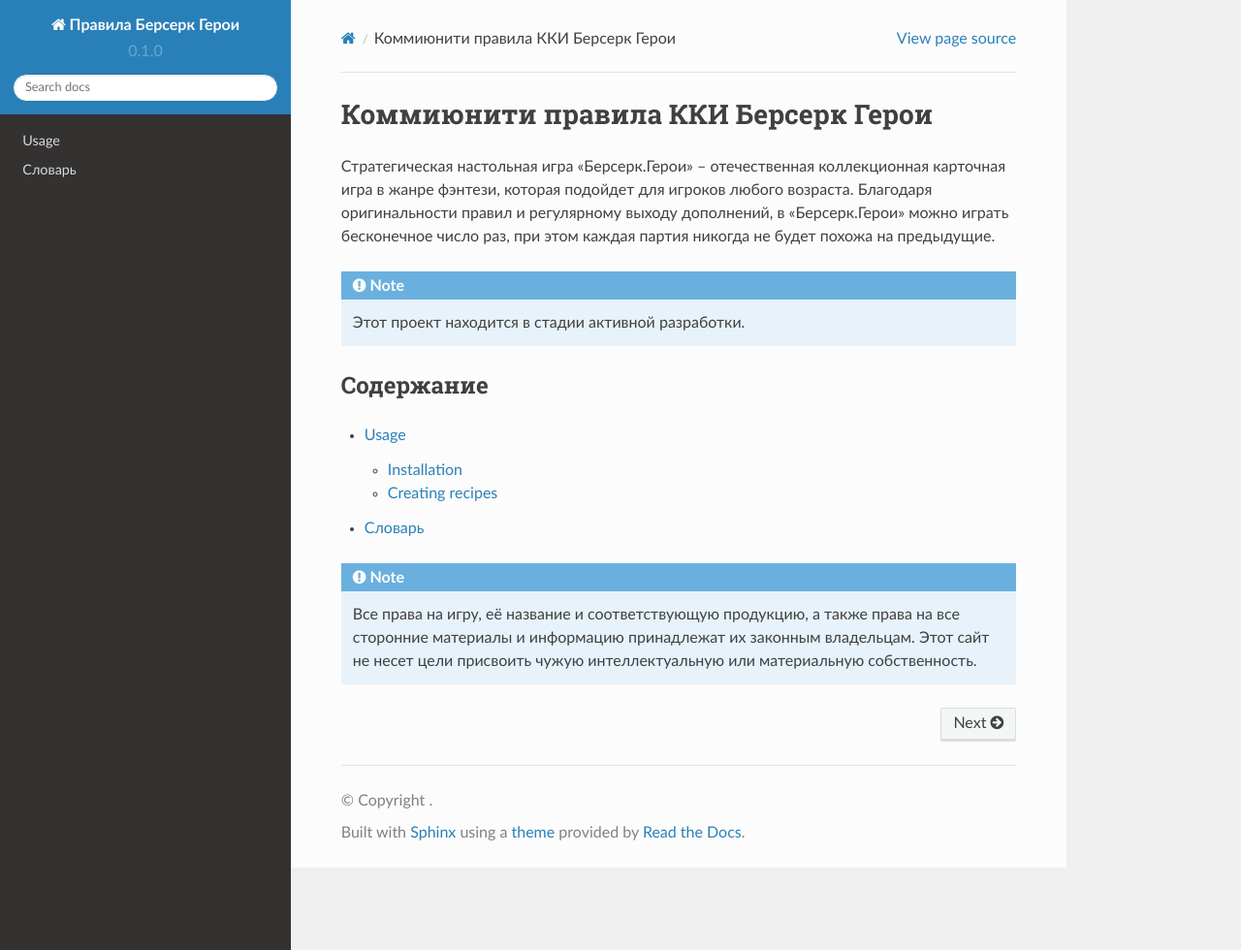
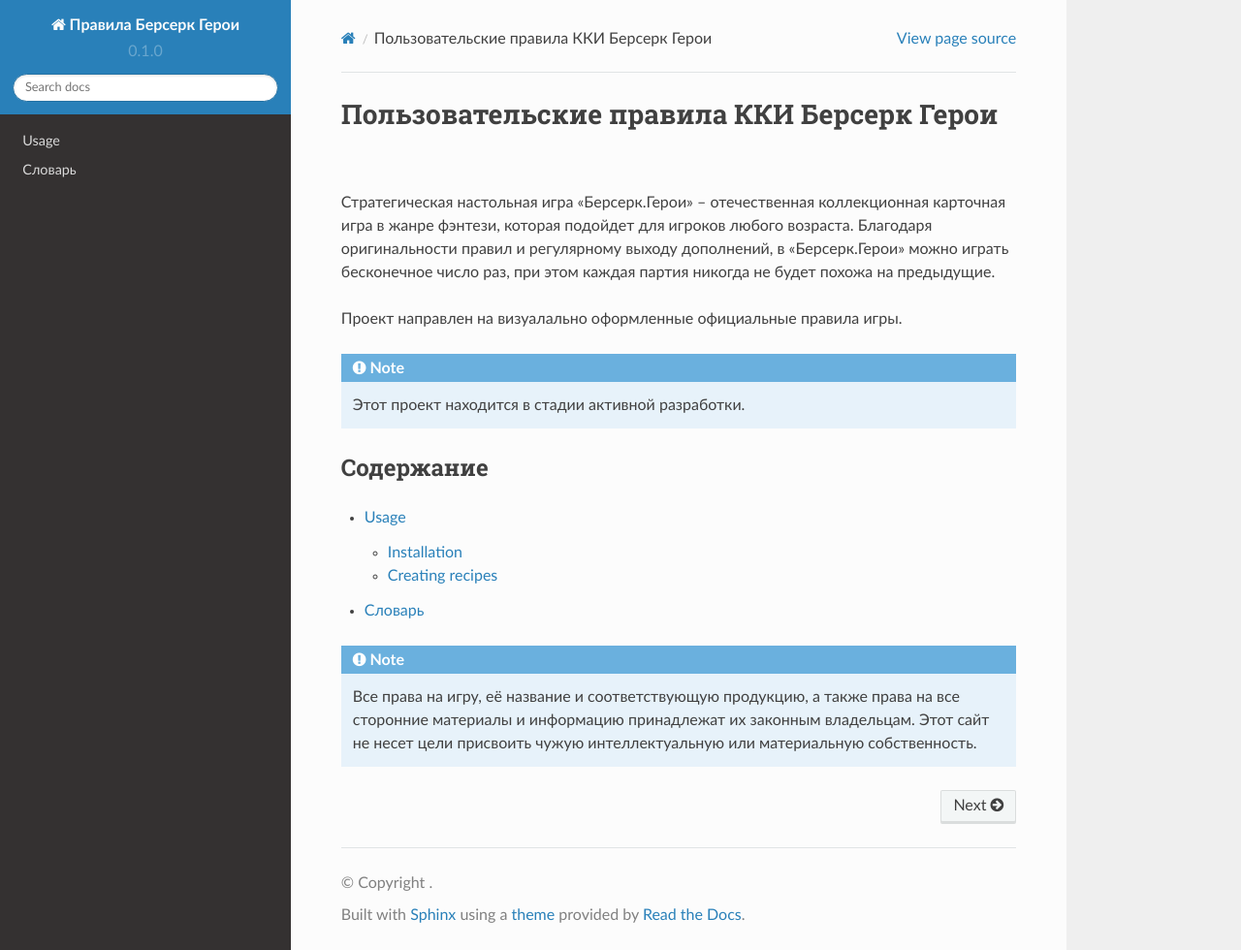
Before and after one commit to EasyFor314/berserk_heroes_rules, a Sphinx documentation site: the page built from docs/source/index.rst, in a window 1280 px wide and 980 px high. Shown: the whole window at 97% size. Built offline with Sphinx 7.4.7 and the Read the Docs theme 2.0.0, drawn with Linux system fonts in a browser that asks for light colours.

Commit message:
Update index.rst

```diff
--- a/docs/source/index.rst
+++ b/docs/source/index.rst
@@ -1,9 +1,9 @@
-Коммиюнити правила ККИ Берсерк Герои
+Пользовательские правила ККИ Берсерк Герои
 ====================================
 
 Стратегическая настольная игра «Берсерк.Герои» – отечественная коллекционная карточная игра в жанре фэнтези, которая подойдет для игроков любого возраста. Благодаря оригинальности правил и регулярному выходу дополнений, в «Берсерк.Герои» можно играть бесконечное число раз, при этом каждая партия никогда не будет похожа на предыдущие.
 
-
+Проект направлен на визуалально оформленные официальные правила игры.
 
 .. note::
 
```
